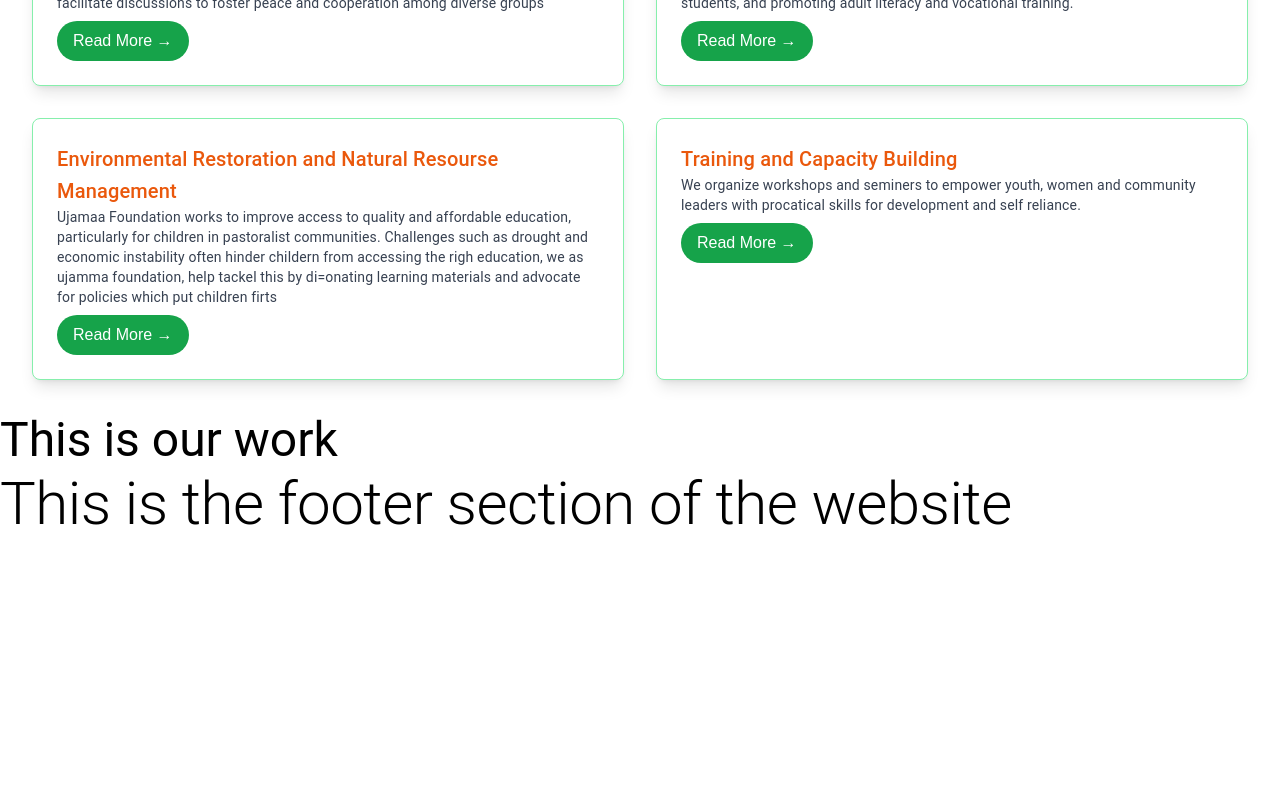
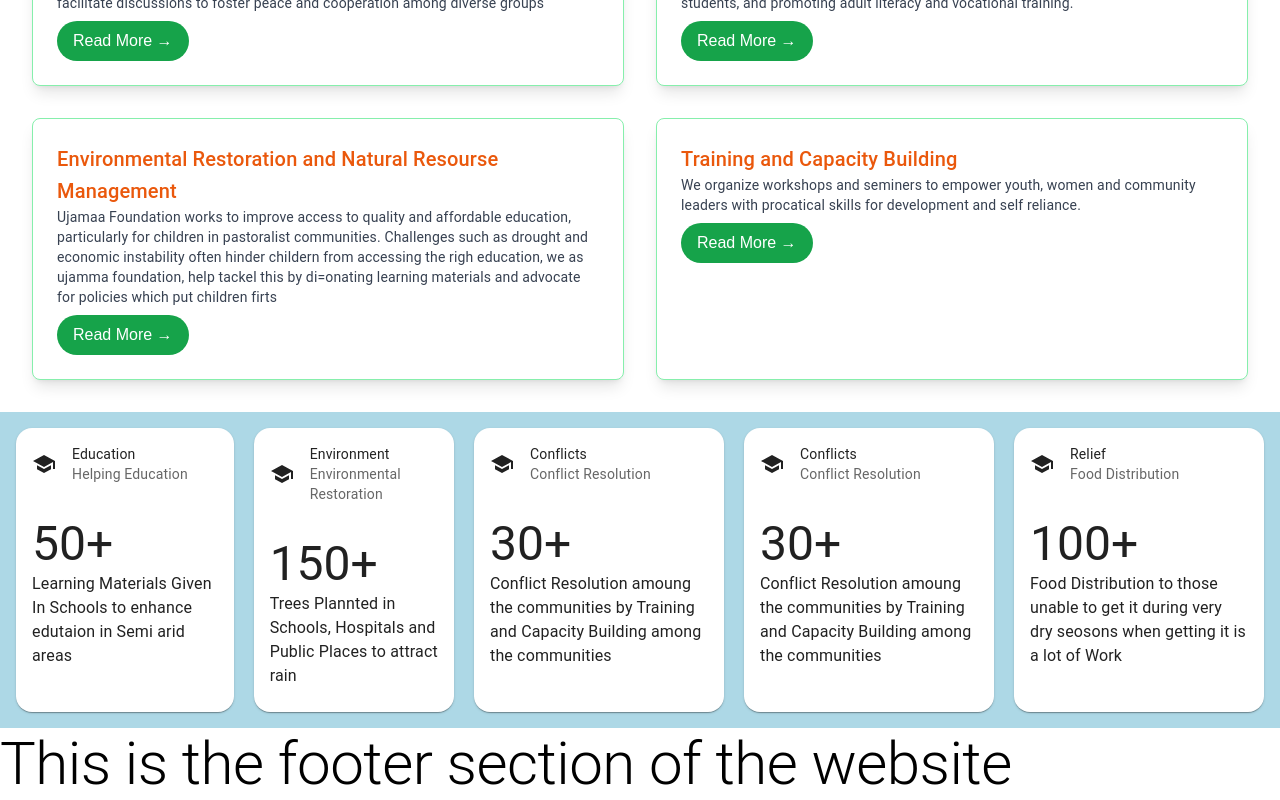
Before and after one commit to ahmednule/Ujamaa-Foundation, a Next.js app: page / in a window 1280 px wide. Shown: the part 1691-2491 px from the top of the page. Before the commit the page ends 2231 px from the top, so only its background shows below. Built offline with nearby package versions, Linux system fonts and the light colour scheme.

Commit message:
feature: created the what we do cards, then went ahead and created  a default theme provider with colors which will entain in thye application and nested the cards with it

```diff
--- a/src/components/ui/OurWork.jsx
+++ b/src/components/ui/OurWork.jsx
@@ -1,8 +1,67 @@
-import { Typography } from "@mui/material"
+import { Typography, Card, CardHeader, CardContent, Box } from "@mui/material";
+import SchoolIcon from '@mui/icons-material/School';
+import MyThemeProvider from "@components/lib/MyThemeProvider";
+
 export default function OurWork() {
-    return(
-        <>
-        <Typography variant="h3">This is our work</Typography>
-        </>
-    )
+    return (
+        <MyThemeProvider>
+            <Box sx={{ minWidth: 500, bgcolor: 'primary.main', p: 2 }} className="flex gap-5">
+                <Card sx={{maxWidth:250, borderRadius:"16px"}}>
+                    <CardHeader
+                        avatar={<SchoolIcon />}
+                        title="Education"
+                        subheader="Helping Education"
+                    />
+                    <CardContent>
+                        <Typography variant="h3">50+</Typography>
+                        <Typography>Learning Materials Given In Schools to enhance edutaion in Semi arid areas</Typography>
+                    </CardContent>
+                </Card>
+                <Card sx={{maxWidth:250, borderRadius:"16px"}}>
+                    <CardHeader
+                        avatar={<SchoolIcon />}
+                        title="Environment"
+                        subheader="Environmental Restoration"
+                    />
+                    <CardContent>
+                        <Typography variant="h3">150+</Typography>
+                        <Typography>Trees Plannted in Schools, Hospitals and Public Places to attract rain</Typography>
+                    </CardContent>
+                </Card>
+                <Card sx={{maxWidth:250, borderRadius:"16px"}}>
+                    <CardHeader
+                        avatar={<SchoolIcon />}
+                        title="Conflicts"
+                        subheader="Conflict Resolution"
+                    />
+                    <CardContent>
+                        <Typography variant="h3">30+</Typography>
+                        <Typography>Conflict Resolution amoung the communities by Training and Capacity Building among the communities</Typography>
+                    </CardContent>
+                </Card>
+                <Card sx={{maxWidth:250, borderRadius:"16px"}}>
+                    <CardHeader
+                        avatar={<SchoolIcon />}
+                        title="Conflicts"
+                        subheader="Conflict Resolution"
+                    />
+                    <CardContent>
+                        <Typography variant="h3">30+</Typography>
+                        <Typography>Conflict Resolution amoung the communities by Training and Capacity Building among the communities</Typography>
+                    </CardContent>
+                </Card>
+                <Card sx={{maxWidth:250, borderRadius:"16px"}}>
+                    <CardHeader
+                        avatar={<SchoolIcon />}
+                        title="Relief "
+                        subheader="Food Distribution"
+                    />
+                    <CardContent>
+                        <Typography variant="h3">100+</Typography>
+                        <Typography>Food Distribution to those unable to get it during very dry seosons when getting it is a lot of Work</Typography>
+                    </CardContent>
+                </Card>
+            </Box>
+        </MyThemeProvider>
+    );
 }
--- /dev/null
+++ b/src/lib/MyThemeProvider.jsx
@@ -0,0 +1,18 @@
+import { ThemeProvider, createTheme } from "@mui/material";
+
+export default function MyThemeProvider({ children }) {
+    const theme = createTheme({
+        palette: {
+            primary: {
+                main: "#ADD8E6",
+                dark: "#008000",
+            },
+        },
+    });
+
+    return (
+        <ThemeProvider theme={theme}>
+            {children}
+        </ThemeProvider>
+    );
+}
```
